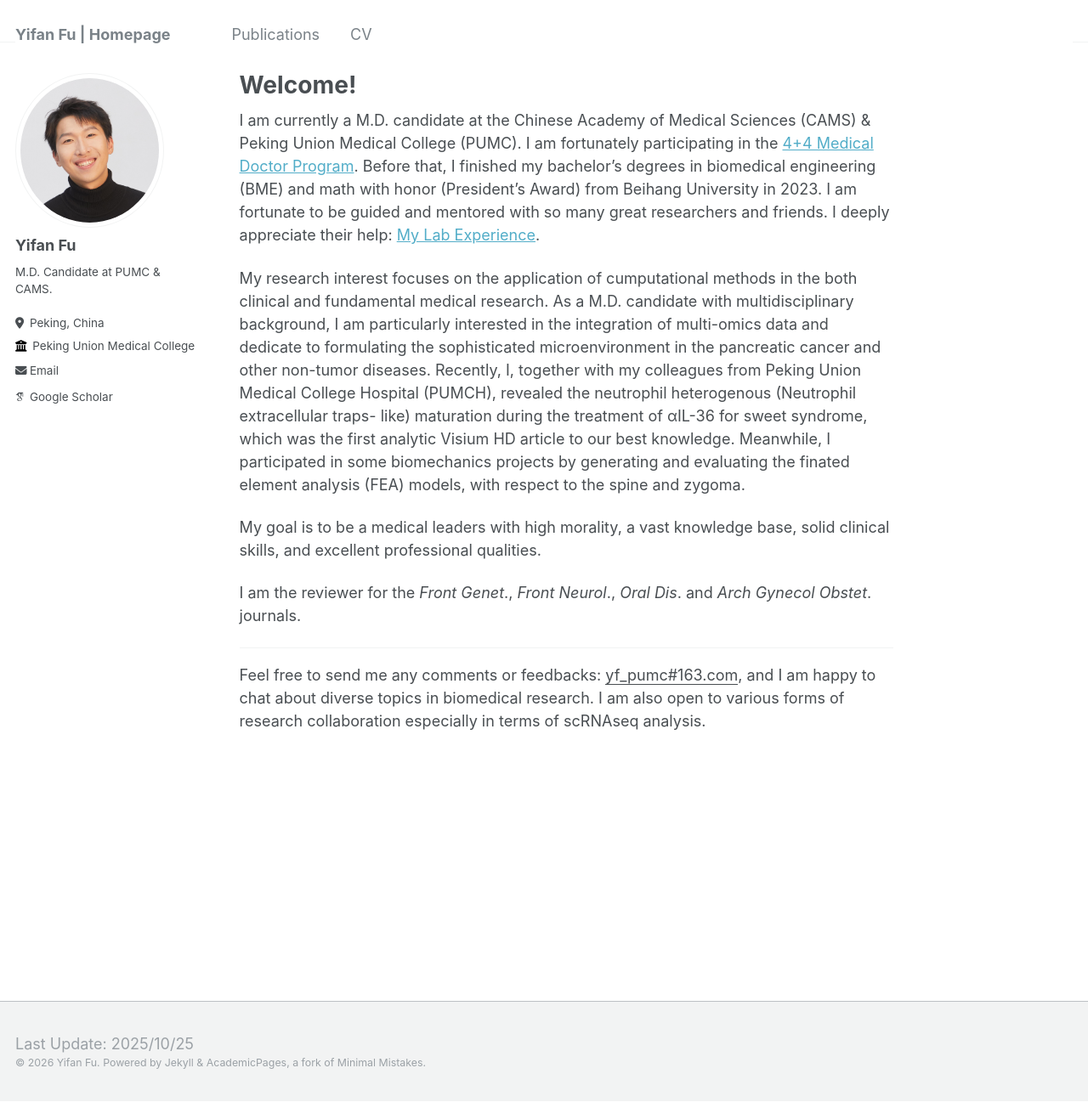
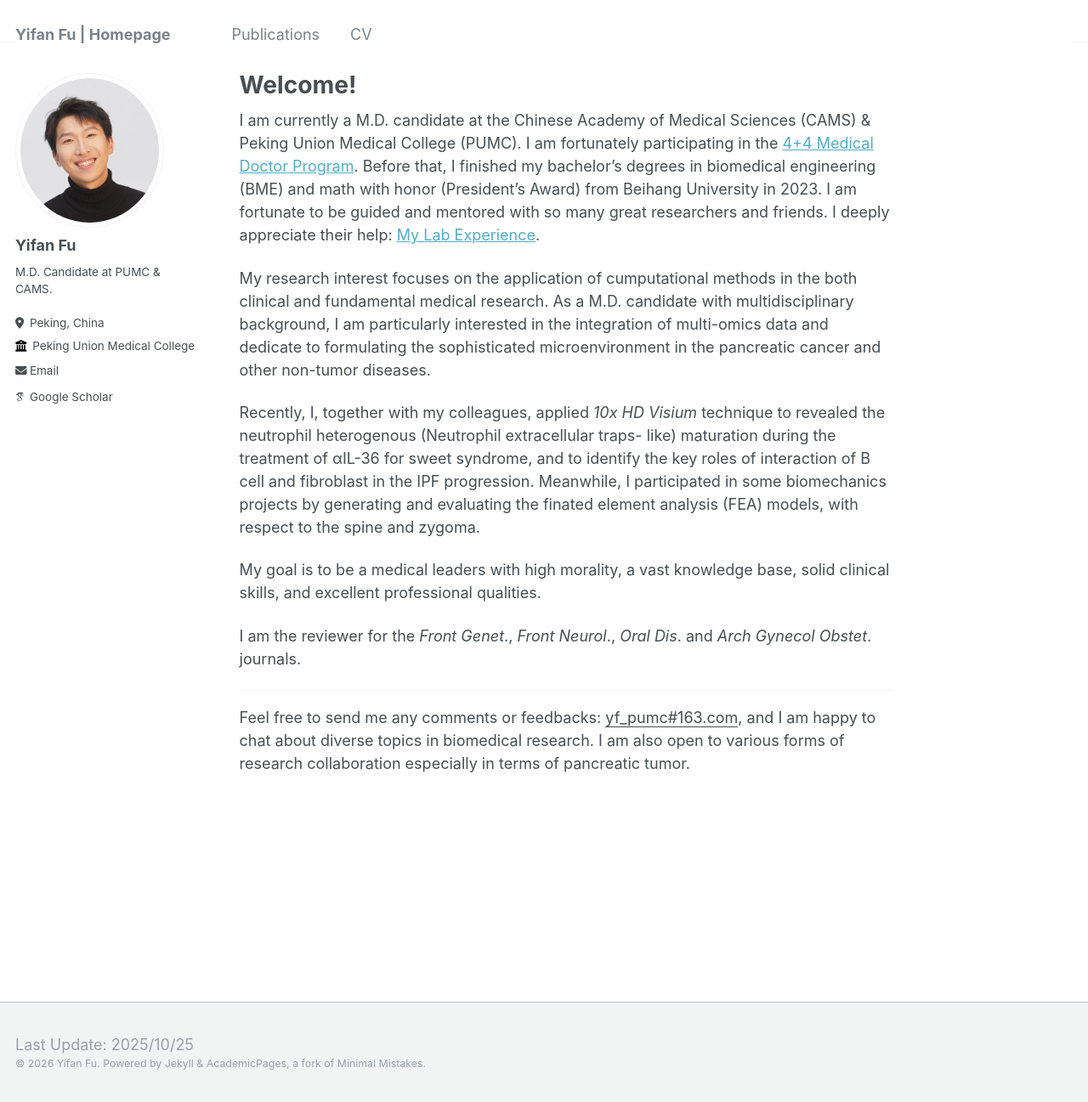
Before and after one commit to yifanfu01/yifanfu01.github.io, a Jekyll site: the page built from _pages/about.md, in a window 1280 px wide and 1297 px high. Shown: the whole window at 85% size. Built offline with Jekyll 4.4.1, drawn with Linux system fonts in a browser that asks for light colours; some web fonts are replaced.

Commit message:
update about

```diff
--- a/_pages/about.md
+++ b/_pages/about.md
@@ -10,7 +10,9 @@ redirect_from:
 
 I am currently a M.D. candidate at the Chinese Academy of Medical Sciences (CAMS) & Peking Union Medical College (PUMC). I am fortunately participating in the [4+4 Medical Doctor Program](https://mdadmission.pumc.edu.cn/mdweb/site!index). Before that, I finished my bachelor's degrees in biomedical engineering (BME) and math with honor (President's Award) from Beihang University in 2023. I am fortunate to be guided and mentored with so many great researchers and friends. I deeply appreciate their help: [My Lab Experience](https://yifanfu01.github.io/cv/).
 
-My research interest focuses on the application of cumputational methods in the both clinical and fundamental medical research. As a M.D. candidate with multidisciplinary background, I am particularly interested in the integration of multi-omics data and dedicate to formulating the sophisticated microenvironment in the pancreatic cancer and other non-tumor diseases. Recently, I, together with my colleagues from Peking Union Medical College Hospital (PUMCH), revealed the neutrophil heterogenous (Neutrophil extracellular traps- like) maturation during the treatment of αIL-36 for sweet syndrome, which was the first analytic Visium HD article to our best knowledge. Meanwhile, I participated in some biomechanics projects by generating and evaluating the finated element analysis (FEA) models, with respect to the spine and zygoma.
+My research interest focuses on the application of cumputational methods in the both clinical and fundamental medical research. As a M.D. candidate with multidisciplinary background, I am particularly interested in the integration of multi-omics data and dedicate to formulating the sophisticated microenvironment in the pancreatic cancer and other non-tumor diseases.
+
+Recently, I, together with my colleagues, applied *10x HD Visium* technique to revealed the neutrophil heterogenous (Neutrophil extracellular traps- like) maturation during the treatment of αIL-36 for sweet syndrome, and to identify the key roles of interaction of B cell and fibroblast in the IPF progression. Meanwhile, I participated in some biomechanics projects by generating and evaluating the finated element analysis (FEA) models, with respect to the spine and zygoma.
 
 My goal is to be a medical leaders with high morality, a vast knowledge base, solid clinical skills, and excellent professional qualities.
 
@@ -18,4 +20,4 @@ I am the reviewer for the _Front Genet_., _Front Neurol_., _Oral Dis_. and _Arch
 
 
 ----
-Feel free to send me any comments or feedbacks: <u>yf_pumc#163.com</u>, and I am happy to chat about diverse topics in biomedical research. I am also open to various forms of research collaboration especially in terms of scRNAseq analysis.
+Feel free to send me any comments or feedbacks: <u>yf_pumc#163.com</u>, and I am happy to chat about diverse topics in biomedical research. I am also open to various forms of research collaboration especially in terms of pancreatic tumor.
```
Also changed, not shown: 1 other file.
